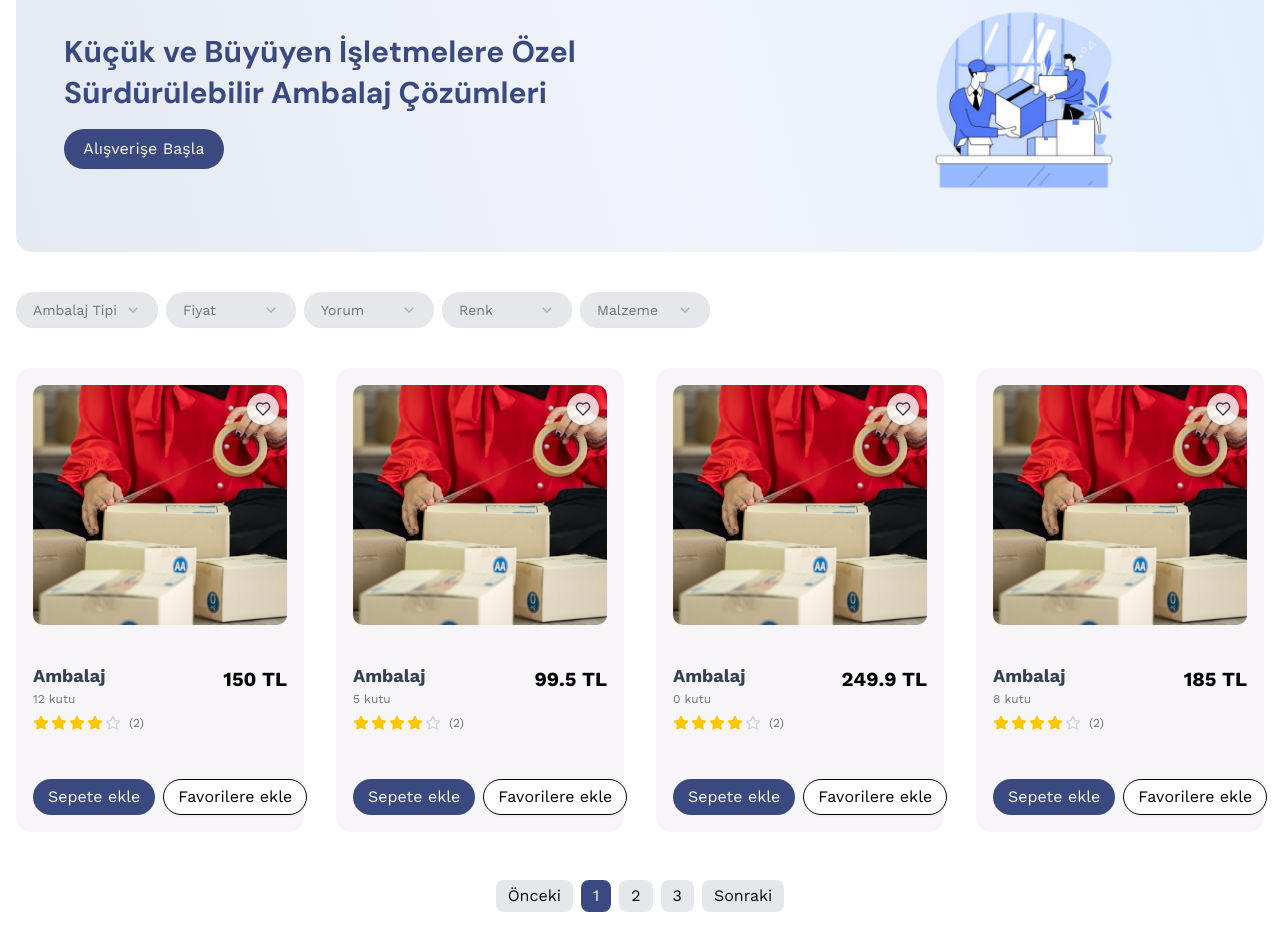
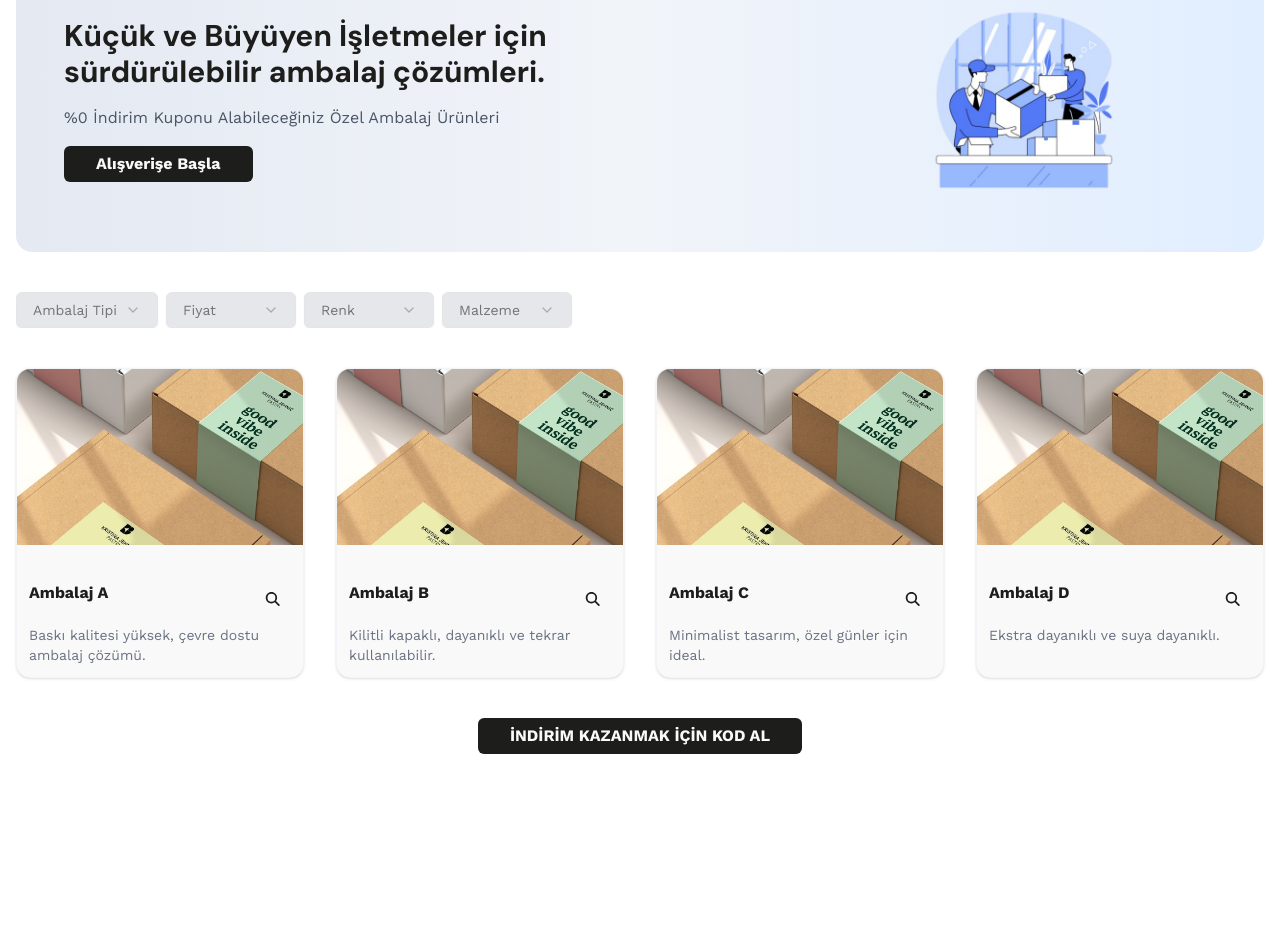
Before and after one commit to gmzseverr/pack-smile, a Next.js app: page /shop in a window 1280 px wide. Shown: the part 180-1130 px from the top of the page. After the commit the page ends 1014 px from the top, so only its background shows below. Built offline with nearby package versions, Linux system fonts and the light colour scheme.

Commit message:
products with code page

```diff
--- a/package.json
+++ b/package.json
@@ -20,6 +20,7 @@
     "@radix-ui/react-slot": "^1.2.3",
     "class-variance-authority": "^0.7.1",
     "clsx": "^2.1.1",
+    "lightningcss": "^1.30.2",
     "lucide-react": "^0.544.0",
     "next": "15.5.4",
     "react": "19.1.0",
--- a/src/components/Header.jsx
+++ b/src/components/Header.jsx
@@ -18,7 +18,7 @@ export default function Header() {
         </Link>
 
         {/* Yazı */}
-        <p className="text-black text-xs sm:text-sm lg:text-lg text-center sm:text-left">
+        <p className="text-[#1D1D1B] text-xs sm:text-sm lg:text-lg text-center sm:text-left">
           Harika fikirler için, harika paketler
         </p>
       </div>
--- a/src/components/ProductCard.jsx
+++ b/src/components/ProductCard.jsx
@@ -1,166 +1,56 @@
-// components/ProductCard.jsx
 "use client";
 
-import React, { useState } from "react";
-import { Card, CardContent, CardFooter } from "@/components/ui/card";
+import React from "react";
+import {
+  Card,
+  CardHeader,
+  CardTitle,
+  CardContent,
+  CardDescription,
+} from "@/components/ui/card";
 import { Button } from "@/components/ui/button";
+import { FontAwesomeIcon } from "@fortawesome/react-fontawesome";
+import { faSearch } from "@fortawesome/free-solid-svg-icons";
 
-// Varsayımsal ikon bileşenleri (Heart ve Star)
-const Heart = (props) => (
-  <svg
-    {...props}
-    xmlns="http://www.w3.org/2000/svg"
-    width="20"
-    height="20"
-    viewBox="0 0 24 24"
-    fill="none" // SVG'yi sadece stroke ile kullanmak için fill'i none yaptık
-    stroke="currentColor"
-    strokeWidth="2"
-    strokeLinecap="round"
-    strokeLinejoin="round"
-  >
-    <path d="M19 14c1.49-1.46 3-3.23 3-5.5A5.5 5.5 0 0 0 16.5 3c-1.76 0-3 .55-4.5 2C10.5 3.55 9.24 3 7.5 3A5.5 5.5 0 0 0 2 8.5c0 2.27 1.51 4.04 3 5.5l7 7Z" />
-  </svg>
-);
-const Star = (props) => (
-  <svg
-    {...props}
-    xmlns="http://www.w3.org/2000/svg"
-    width="16"
-    height="16"
-    viewBox="0 0 24 24"
-    fill="none"
-    stroke="currentColor"
-    strokeWidth="2"
-    strokeLinecap="round"
-    strokeLinejoin="round"
-  >
-    <polygon points="12 2 15.09 8.26 22 9.27 17 14.14 18.18 21.02 12 17.77 5.82 21.02 7 14.14 2 9.27 8.91 8.26 12 2" />
-  </svg>
-);
-
-export function ProductCard({ product }) {
-  const [isLiked, setIsLiked] = useState(false);
-  const handleLikeToggle = () => setIsLiked(!isLiked);
-
-  const rating = 4;
-  const totalReviews = 2;
-
-  const renderStars = () => {
-    const stars = [];
-    for (let i = 0; i < 5; i++) {
-      const isFilled = i < rating;
-      stars.push(
-        <Star
-          key={i}
-          className={
-            isFilled ? "text-yellow-400 fill-yellow-400" : "text-gray-300"
-          }
-        />
-      );
-    }
-    return <div className="flex space-x-0.5">{stars}</div>;
-  };
-
+export default function ProductCard({ product, onOpenDetails }) {
   return (
-    <Card
-      className="bg-[#F7F5F7] p-4 shadow-none border-none group flex flex-col justify-between"
-      style={{
-        // Kartın sınır rengi arka plan rengiyle aynı tutularak yumuşak bir görünüm sağlar
-        border: "1.54px solid #F7F5F7",
-      }}
-    >
-      {/* 1. Görsel Alanı ve Fav Butonu */}
-      <div className="mb-4 relative h-60">
-        {/* Görsel Alanı */}
-        <div className="w-full h-full bg-gray-300 rounded-lg flex items-center justify-center overflow-hidden">
+    <Card className="cursor-pointer flex flex-col transition-all duration-300 relative overflow-hidden border border-gray-100 hover:shadow-md bg-[#F9F9F9]">
+      {/* Görsel */}
+      <div className="w-full relative flex items-center justify-center h-36 md:h-40 lg:h-44">
         <img
           src={product.imageUrl}
           alt={product.title}
-            className="w-full h-full object-cover transition-transform duration-300 group-hover:scale-105" // Hover efekti eklendi
+          className="w-full h-full object-cover transition hover:opacity-80"
         />
-          {!product.imageUrl && (
-            <span className="text-sm text-gray-600">Ürün Görseli</span>
-          )}
       </div>
 
-        {/* Favlama Butonu (Dinamik Stil) */}
+      {/* Metin */}
+      <div className="flex flex-col flex-grow p-3">
+        <CardHeader className="flex flex-row items-start justify-between p-0 pb-1">
+          <CardTitle className="text-sm md:text-base font-semibold text-[#1D1D1B]">
+            {product.title}
+          </CardTitle>
+
+          {/* Detay / Büyüteç */}
           <Button
             variant="ghost"
             size="icon"
-          className="absolute cursor-pointer top-2 right-2 rounded-full w-8 h-8 bg-white/80 hover:bg-white z-10 p-0 shadow-sm"
-          onClick={handleLikeToggle}
+            onClick={(e) => onOpenDetails(product, e)}
+            className="text-[#1D1D1B] hover:text-[#E3963E] rounded-full hover:bg-gray-100 p-1"
           >
-          <Heart
-            className={`w-4 h-4 transition-colors ${
-              isLiked
-                ? "text-red-500 fill-red-500"
-                : "text-gray-700 hover:text-red-500 fill-transparent" // Hover rengi eklendi
-            }`}
+            <FontAwesomeIcon
+              icon={faSearch}
+              className="h-3 w-3 md:h-4 md:w-4"
             />
           </Button>
+        </CardHeader>
+
+        <CardContent className="flex-grow p-0 pt-1">
+          <CardDescription className="text-xs md:text-sm text-gray-500">
+            {product.description}
+          </CardDescription>
+        </CardContent>
       </div>
-
-      {/* 2. Başlık, Adet, Fiyat ve Yıldızlar */}
-      <CardContent className="p-0 flex-grow">
-        {/* Başlık (Ambalaj) ve Adet (2 kutu) */}
-        <div className="flex justify-between items-start mb-2">
-          <div>
-            <span className="font-bold text-lg text-gray-700 leading-tight">
-              {product.title.split(" ")[0]}
-            </span>
-            <p className="text-xs text-gray-500 mt-0.5">{product.stock} kutu</p>
-          </div>
-          {/* Fiyat sağa yaslı */}
-          {/* ✅ HATA DÜZELTİLDİ: "black" string olarak kullanıldı */}
-          <p className="font-extrabold text-xl" style={{ color: "black" }}>
-            {product.price} TL
-          </p>
-        </div>
-
-        {/* Yıldız Sistemi ve Yorum Sayısı */}
-        <div className="flex cursor-pointer items-center space-x-1 mb-4">
-          {renderStars()}
-          <span className="text-xs text-gray-500 ml-1">({totalReviews})</span>
-        </div>
-      </CardContent>
-
-      {/* 3. Sepete Ekle ve Favorilere Ekle Butonları */}
-      <CardFooter
-        className="p-0 flex flex-col sm:flex-row justify-between mt-2" // Mobil uyum için flex-col eklendi
-        style={{ gap: "8px" }}
-      >
-        {/* Sepete Ekle Butonu */}
-        <Button
-          className="cursor-pointer flex-1 text-base hover:opacity-90 transition-opacity w-full sm:w-auto"
-          style={{
-            background: "#3A4980",
-            height: "36px",
-            borderRadius: "50px",
-            border: "1px solid transparent",
-            padding: "8px 14px",
-          }}
-        >
-          Sepete ekle
-        </Button>
-
-        {/* Favorilere Ekle Butonu */}
-        <Button
-          variant="outline"
-          className="cursor-pointer flex-1 text-base hover:bg-gray-100 transition-colors w-full sm:w-auto"
-          style={{
-            borderColor: "black",
-            color: "black",
-            backgroundColor: "white",
-            height: "36px",
-            borderRadius: "50px",
-            borderWidth: "1px",
-            padding: "8px 14px",
-          }}
-        >
-          Favorilere ekle
-        </Button>
-      </CardFooter>
     </Card>
   );
 }
--- a/src/components/ProductList.jsx
+++ b/src/components/ProductList.jsx
@@ -1,83 +1,89 @@
-// components/ProductList.jsx
-import React from "react";
-import { ProductCard } from "./ProductCard";
-import { Button } from "./ui/button";
+"use client";
+
+import React, { useState } from "react";
+import { useRouter, useSearchParams } from "next/navigation";
+import ProductCard from "./ProductCard";
+import ProductDetailModal from "./ProductDetailModal";
+import { Button } from "@/components/ui/button";
 import {
   Select,
+  SelectTrigger,
+  SelectValue,
   SelectContent,
   SelectItem,
-  SelectTrigger,
-  SelectValue,
-} from "./ui/select";
+} from "@/components/ui/select";
 
-const DUMMY_PRODUCTS = [
+const PRODUCTS = [
   {
     id: 1,
-    title: "Ambalaj",
-    price: 150.0,
-    stock: 12,
-    year: 2023,
-    imageUrl: "/product.jpg",
+    title: "Ambalaj A",
+    description: "Baskı kalitesi yüksek, çevre dostu ambalaj çözümü.",
+    details: "Ambalaj A, geri dönüştürülmüş kağıttan üretilmiştir...",
+    imageUrl: "/package.jpg",
   },
   {
     id: 2,
-    title: "Ambalaj",
-    price: 99.5,
-    stock: 5,
-    year: 2024,
-    imageUrl: "/product.jpg",
+    title: "Ambalaj B",
+    description: "Kilitli kapaklı, dayanıklı ve tekrar kullanılabilir.",
+    details: "Ambalaj B, biyoplastik malzemeden yapılmıştır...",
+    imageUrl: "/package.jpg",
   },
   {
     id: 3,
-    title: "Ambalaj",
-    price: 249.9,
-    stock: 0,
-    year: 2022,
-    imageUrl: "/product.jpg",
+    title: "Ambalaj C",
+    description: "Minimalist tasarım, özel günler için ideal.",
+    details: "Ambalaj C, özel parlak kaplama ile kaplanmıştır...",
+    imageUrl: "/package.jpg",
   },
   {
     id: 4,
-    title: "Ambalaj",
-    price: 185.0,
-    stock: 8,
-    year: 2021,
-    imageUrl: "/product.jpg",
+    title: "Ambalaj D",
+    description: "Ekstra dayanıklı ve suya dayanıklı.",
+    details: "Ambalaj D, özel parlak kaplama ile kaplanmıştır...",
+    imageUrl: "/package.jpg",
   },
 ];
 
-function ProductList() {
-  const products = DUMMY_PRODUCTS;
+export default function ProductList() {
+  const router = useRouter();
+  const searchParams = useSearchParams();
+  const discount = searchParams.get("discount") || 0;
+
+  const [modalProduct, setModalProduct] = useState(null);
+  const [isModalOpen, setIsModalOpen] = useState(false);
+
+  const openDetailsModal = (product, e) => {
+    e.stopPropagation();
+    setModalProduct(product);
+    setIsModalOpen(true);
+  };
+
+  const handleGetCoupon = () => {
+    router.push(`/form/indirim-${discount}`);
+  };
 
   return (
     <div className="container mx-auto py-20 px-4">
-      {/* Hero Section */}
+      {/* Hero / Banner */}
       <div
-        className="flex flex-col-reverse lg:flex-row w-full items-center justify-between px-6 lg:px-12 py-8 rounded-2xl mb-10"
-        style={{
-          background:
-            "linear-gradient(75.04deg, #E4E9F2 0%, #F1F4F9 52.07%, #E1EEFF 102.02%)",
-        }}
+        className="flex flex-col-reverse lg:flex-row items-center justify-between
+  bg-gradient-to-r from-[#E4E9F2] via-[#F1F4F9] to-[#E1EEFF]
+  rounded-2xl px-6 lg:px-12 py-8 mb-10"
       >
-        {/* Yazı */}
+        {/* Sol taraf: metin + buton */}
         <div className="w-full lg:w-1/2 flex flex-col items-start justify-center space-y-4 text-center lg:text-left">
-          <h1 className="text-[#3A4980] text-2xl lg:text-3xl font-semibold leading-snug">
-            Küçük ve Büyüyen İşletmelere Özel <br /> Sürdürülebilir Ambalaj
-            Çözümleri
+          <h1 className="text-2xl lg:text-3xl font-semibold text-[#1D1D1B]">
+            Küçük ve Büyüyen İşletmeler için sürdürülebilir ambalaj çözümleri.
           </h1>
-          <Button
-            className="cursor-pointer text-sm lg:text-base hover:opacity-90 transition-opacity self-center lg:self-start"
-            style={{
-              width: "160px",
-              height: "40px",
-              background: "#3A4980",
-              borderRadius: "50px",
-            }}
-          >
+          <p className="text-gray-600 text-sm lg:text-base">
+            %{discount} İndirim Kuponu Alabileceğiniz Özel Ambalaj Ürünleri
+          </p>
+          <Button className="px-8 py-3 text-base font-semibold bg-[#1D1D1B] hover:bg-[#333333] transition-colors cursor-pointer">
             Alışverişe Başla
           </Button>
         </div>
 
-        {/* Görsel */}
+        {/* Sağ taraf: görsel */}
         <div className="w-full lg:w-1/3 flex justify-center mb-6 lg:mb-0">
           <img
             src="/image-shop-page.png"
@@ -89,10 +95,9 @@ function ProductList() {
 
       {/* Filter Section */}
       <section className="flex gap-2 mb-10 overflow-x-auto scrollbar-hide">
-        {["Ambalaj Tipi", "Fiyat", "Yorum", "Renk", "Malzeme"].map(
-          (filter, idx) => (
+        {["Ambalaj Tipi", "Fiyat", "Renk", "Malzeme"].map((filter, idx) => (
           <Select key={idx}>
-              <SelectTrigger className="min-w-[130px] rounded-full bg-gray-200 text-gray-700 px-4 py-2 hover:bg-gray-300 transition whitespace-nowrap">
+            <SelectTrigger className="min-w-[130px] rounded-sm bg-gray-200 text-gray-700 px-4 py-2 hover:bg-gray-300 transition whitespace-nowrap">
               <SelectValue placeholder={filter} />
             </SelectTrigger>
             <SelectContent>
@@ -101,40 +106,36 @@ function ProductList() {
               <SelectItem value="3">Seçenek 3</SelectItem>
             </SelectContent>
           </Select>
-          )
-        )}
+        ))}
       </section>
 
-      {/* Product Cards */}
-      <div className="grid grid-cols-1 sm:grid-cols-2 md:grid-cols-3 lg:grid-cols-4 gap-6 sm:gap-8">
-        {products.map((product) => (
-          <ProductCard key={product.id} product={product} />
+      {/* Ürün Kartları */}
+      <div className="grid grid-cols-1 sm:grid-cols-2 md:grid-cols-3 lg:grid-cols-4 gap-6 sm:gap-8 mb-10">
+        {PRODUCTS.map((product) => (
+          <ProductCard
+            key={product.id}
+            product={product}
+            onOpenDetails={openDetailsModal}
+          />
         ))}
       </div>
 
-      {/* Pagination */}
-      <div className="mt-12 flex justify-center items-center space-x-2">
-        <button className="px-2 sm:px-3 py-1 rounded-md bg-gray-200 hover:bg-gray-300 text-sm sm:text-base transition">
-          Önceki
-        </button>
-        {[1, 2, 3].map((pageNum) => (
-          <button
-            key={pageNum}
-            className={`px-2 sm:px-3 py-1 rounded-md text-sm sm:text-base transition ${
-              pageNum === 1
-                ? "bg-[#3A4980] text-white hover:opacity-90"
-                : "bg-gray-200 hover:bg-gray-300"
-            }`}
+      {/* Kupon Al Butonu */}
+      <div className="flex justify-center mt-6">
+        <Button
+          onClick={handleGetCoupon}
+          className="px-8 py-3 text-base font-semibold bg-[#1D1D1B] hover:bg-[#E3963E]"
         >
-            {pageNum}
-          </button>
-        ))}
-        <button className="px-2 sm:px-3 py-1 rounded-md bg-gray-200 hover:bg-gray-300 text-sm sm:text-base transition">
-          Sonraki
-        </button>
+          İNDİRİM KAZANMAK İÇİN KOD AL
+        </Button>
       </div>
+
+      {/* Detay Modal */}
+      <ProductDetailModal
+        isOpen={isModalOpen}
+        onClose={setIsModalOpen}
+        product={modalProduct}
+      />
     </div>
   );
 }
-
-export default ProductList;
--- a/src/components/ui/button.jsx
+++ b/src/components/ui/button.jsx
@@ -5,7 +5,7 @@ import { cva } from "class-variance-authority";
 import { cn } from "@/lib/utils";
 
 const buttonVariants = cva(
-  "inline-flex items-center justify-center gap-2 whitespace-nowrap text-sm font-medium transition-all disabled:pointer-events-none disabled:opacity-50 [&_svg]:pointer-events-none [&_svg:not([class*='size-'])]:size-4 shrink-0 [&_svg]:shrink-0 outline-none focus-visible:border-ring focus-visible:ring-ring/50 focus-visible:ring-[3px] aria-invalid:ring-destructive/20 dark:aria-invalid:ring-destructive/40 aria-invalid:border-destructive",
+  "inline-flex items-center justify-center rounded-sm gap-2 whitespace-nowrap text-sm font-medium transition-all disabled:pointer-events-none disabled:opacity-50 [&_svg]:pointer-events-none [&_svg:not([class*='size-'])]:size-4 shrink-0 [&_svg]:shrink-0 outline-none focus-visible:border-ring focus-visible:ring-ring/50 focus-visible:ring-[3px] aria-invalid:ring-destructive/20 dark:aria-invalid:ring-destructive/40 aria-invalid:border-destructive",
   {
     variants: {
       variant: {
```
Also changed, not shown: src/app/products/code/page.js (added, +15 -0 lines), src/components/GiveawayProducts.jsx (+7 -5 lines), src/components/HomePage.jsx (+44 -8 lines), src/components/Loading.jsx (+21 -3 lines), 1 other file (tests, documents, lock files or other folders). Lines whose indentation alone changed are shown as unchanged.
